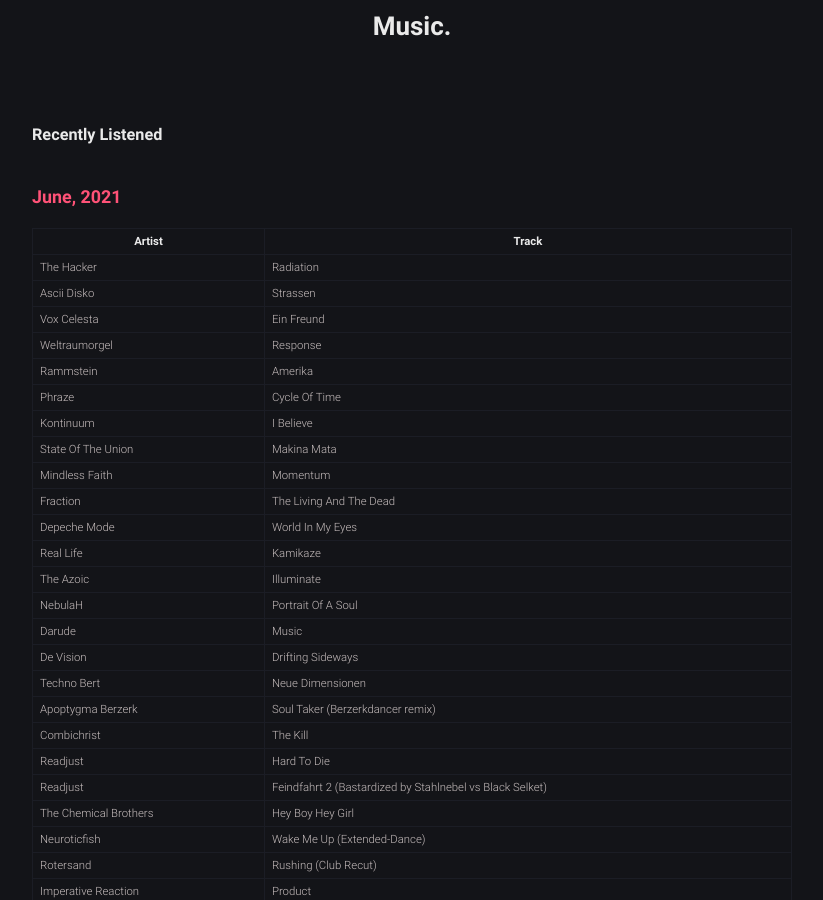
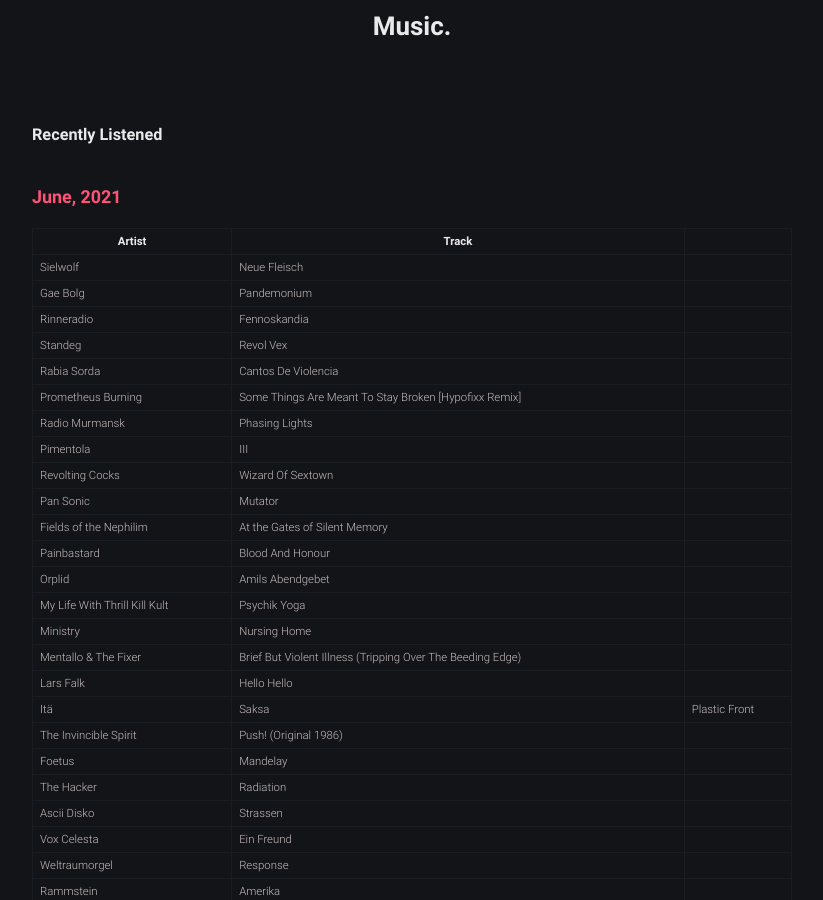
Before and after one commit to robert-marshall/xyz, a Jekyll site: the page built from music.md, in a window 1280 px wide and 900 px high, scrolled down 190 px. Shown: the whole window, without its empty margins (228-1051 px from the left). Built offline with Jekyll 4.4.1, drawn with Linux system fonts in a browser that asks for light colours.

Commit message:
another big bag of changes

```diff
--- a/music.md
+++ b/music.md
@@ -11,6 +11,26 @@
 
 | Artist | Track |
 |--------|-------|
+Sielwolf | Neue Fleisch
+Gae Bolg | Pandemonium
+Rinneradio | Fennoskandia
+Standeg | Revol Vex
+Rabia Sorda | Cantos De Violencia
+Prometheus Burning | Some Things Are Meant To Stay Broken [Hypofixx Remix]
+Radio Murmansk | Phasing Lights
+Pimentola | III
+Revolting Cocks | Wizard Of Sextown
+Pan Sonic | Mutator
+Fields of the Nephilim | At the Gates of Silent Memory
+Painbastard | Blood And Honour
+Orplid | Amils Abendgebet
+My Life With Thrill Kill Kult | Psychik Yoga
+Ministry | Nursing Home
+Mentallo & The Fixer | Brief But Violent Illness (Tripping Over The Beeding Edge)
+Lars Falk | Hello Hello
+Itä|Saksa | Plastic Front
+The Invincible Spirit | Push! (Original 1986)
+Foetus | Mandelay
 The Hacker | Radiation
 Ascii Disko | Strassen
 Vox Celesta | Ein Freund
```
